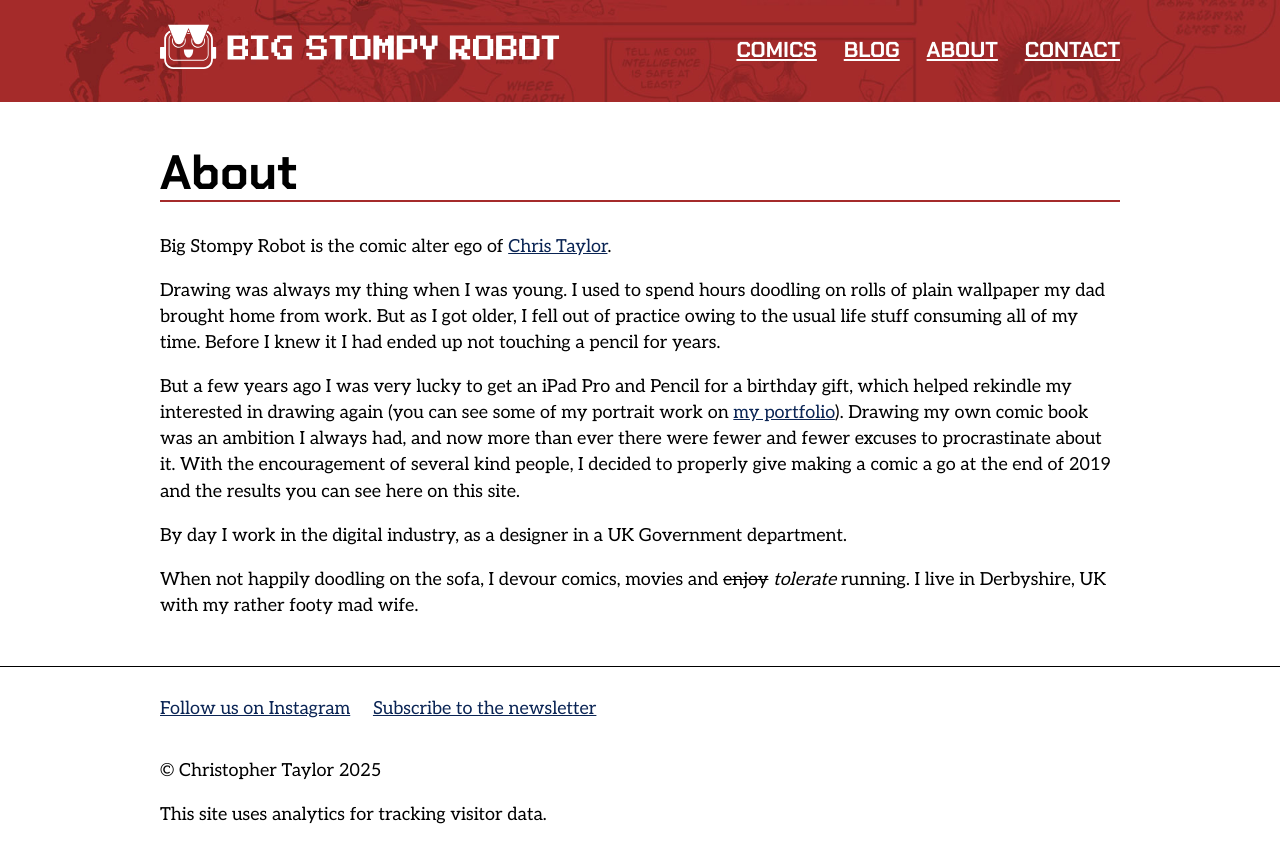
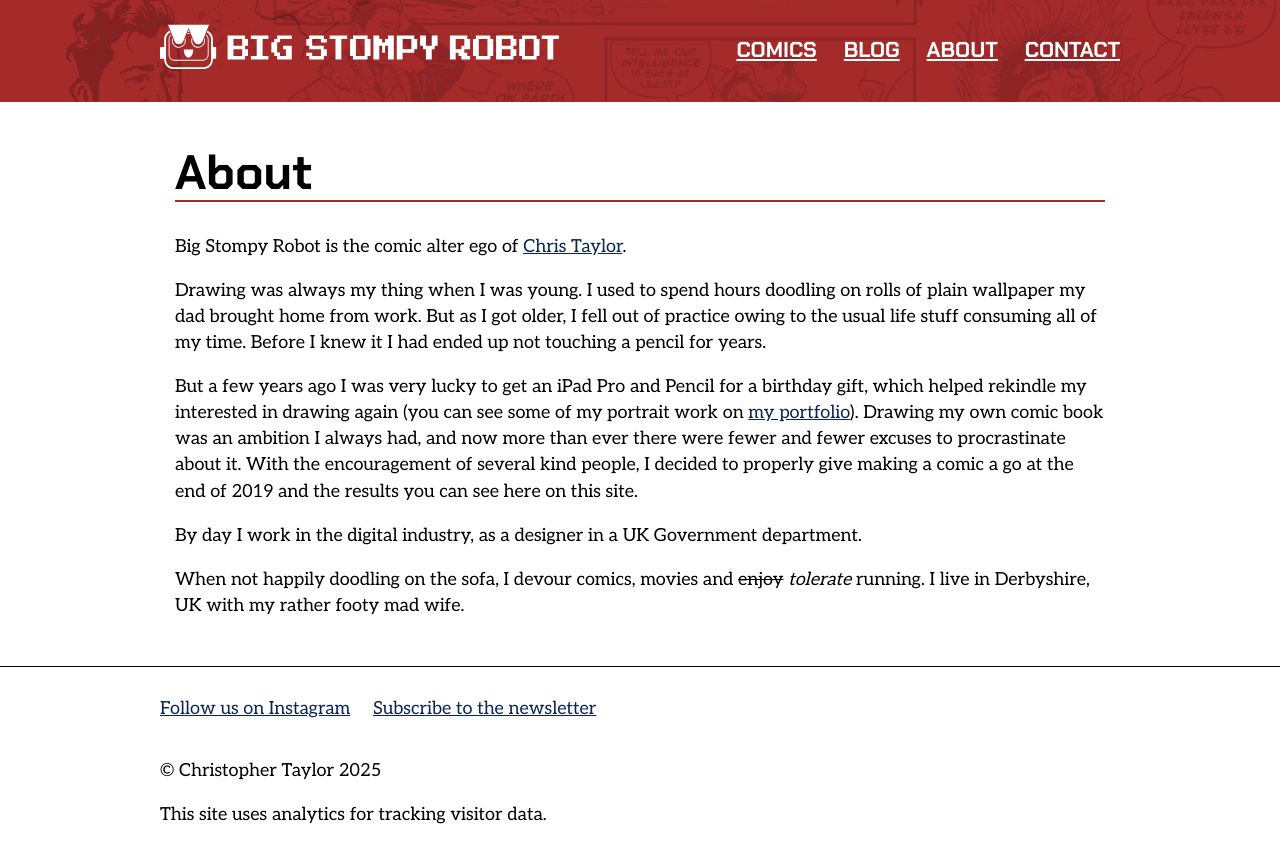
Before and after one commit to ctdesign/bigstompyrobot, a Jekyll site: the page built from about.html, in a window 1280 px wide. Shown: the top 863 px of the page. Built offline with Jekyll 4.4.1, drawn with Linux system fonts in a browser that asks for light colours.

Commit message:
Update about.html

```diff
--- a/about.html
+++ b/about.html
@@ -3,6 +3,7 @@ permalink: /about/
 layout: default
 ---
 
+<div class="grid-column-full">
   <h1 class="title">About </h1>
 
   <p>Big Stompy Robot is the comic alter ego of <a href="https://christaylordesign.com">Chris Taylor</a>.</p>
@@ -10,3 +11,4 @@ layout: default
   <p>But a few years ago I was very lucky to get an iPad Pro and Pencil for a birthday gift, which helped rekindle my interested in drawing again (you can see some of my portrait work on <a href="https://christaylordesign.com/art">my portfolio</a>). Drawing my own comic book was an ambition I always had, and now more than ever there were fewer and fewer excuses to procrastinate about it. With the encouragement of several kind people, I decided to properly give making a comic a go at the end of 2019 and the results you can see here on this site.</p>
   <p>By day I work in the digital industry, as a designer in a UK Government department.</p>
   <p>When not happily doodling on the sofa, I devour comics, movies and <del>enjoy</del> <em>tolerate</em> running. I live in Derbyshire, UK with my rather footy mad wife.</p>
+</div>
```
Lines whose indentation alone changed are shown as unchanged.
